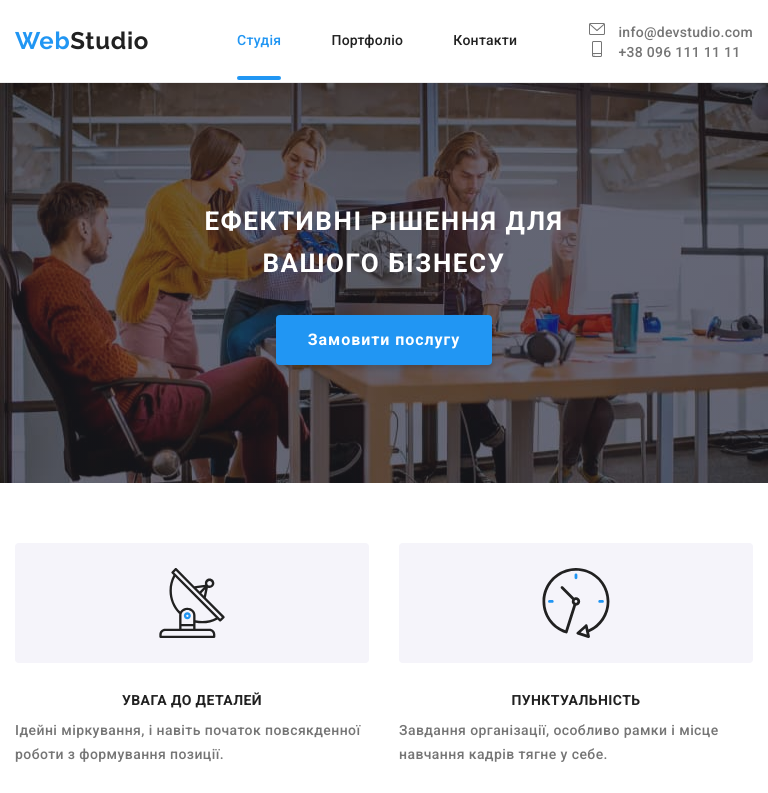
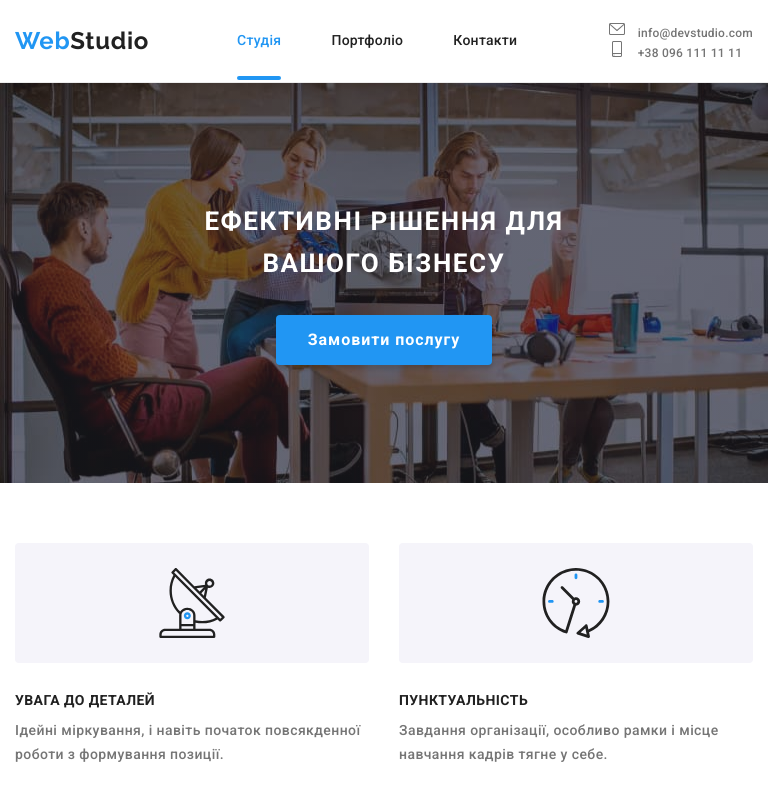
Before and after one commit to Sollutionz/goit-markup-hw-08, a plain HTML site: page index.html in a window 768 px wide. Shown: the top 793 px of the page. Drawn offline with Linux system fonts and the light colour scheme.

Commit message:
12312321312

```diff
--- a/sass/components/_advantage.scss
+++ b/sass/components/_advantage.scss
@@ -42,7 +42,6 @@
 }
 
 .advantage__title {
-  text-align: center;
   font-weight: 700;
   font-size: 14px;
   line-height: 1.14;
@@ -50,6 +49,9 @@
   text-transform: uppercase;
   margin-top: 0;
   margin-bottom: 10px;
+  @media (max-width: 767px) {
+    text-align: center;
+  }
 }
 
 .advantage__text {
--- a/sass/components/_footer.scss
+++ b/sass/components/_footer.scss
@@ -20,6 +20,10 @@
     display: inline-block;
     margin-right: auto;
   }
+  @media (min-width: 768px) and (max-width: 1199px) {
+    margin-left: 61px;
+  }
+
   @media (min-width: 1200px) {
     text-align: left;
     margin-right: 70px;
--- a/sass/components/_header.scss
+++ b/sass/components/_header.scss
@@ -119,6 +119,8 @@
   }
 
   @media (min-width: 768px) {
+    font-size: 12px;
+    line-height: 1.16;
     display: inline-block;
     padding: 0;
 
--- a/sass/components/_team.scss
+++ b/sass/components/_team.scss
@@ -10,7 +10,7 @@
   letter-spacing: 0.03em;
   margin-top: 0;
   margin-bottom: 30px;
-  @media (min-width: 1600px) {
+  @media (min-width: 1200px) {
     font-size: 36px;
     margin-bottom: 50px;
   }
```
Also changed, not shown: css/main.css, css/main.min.css, 2 other files.
